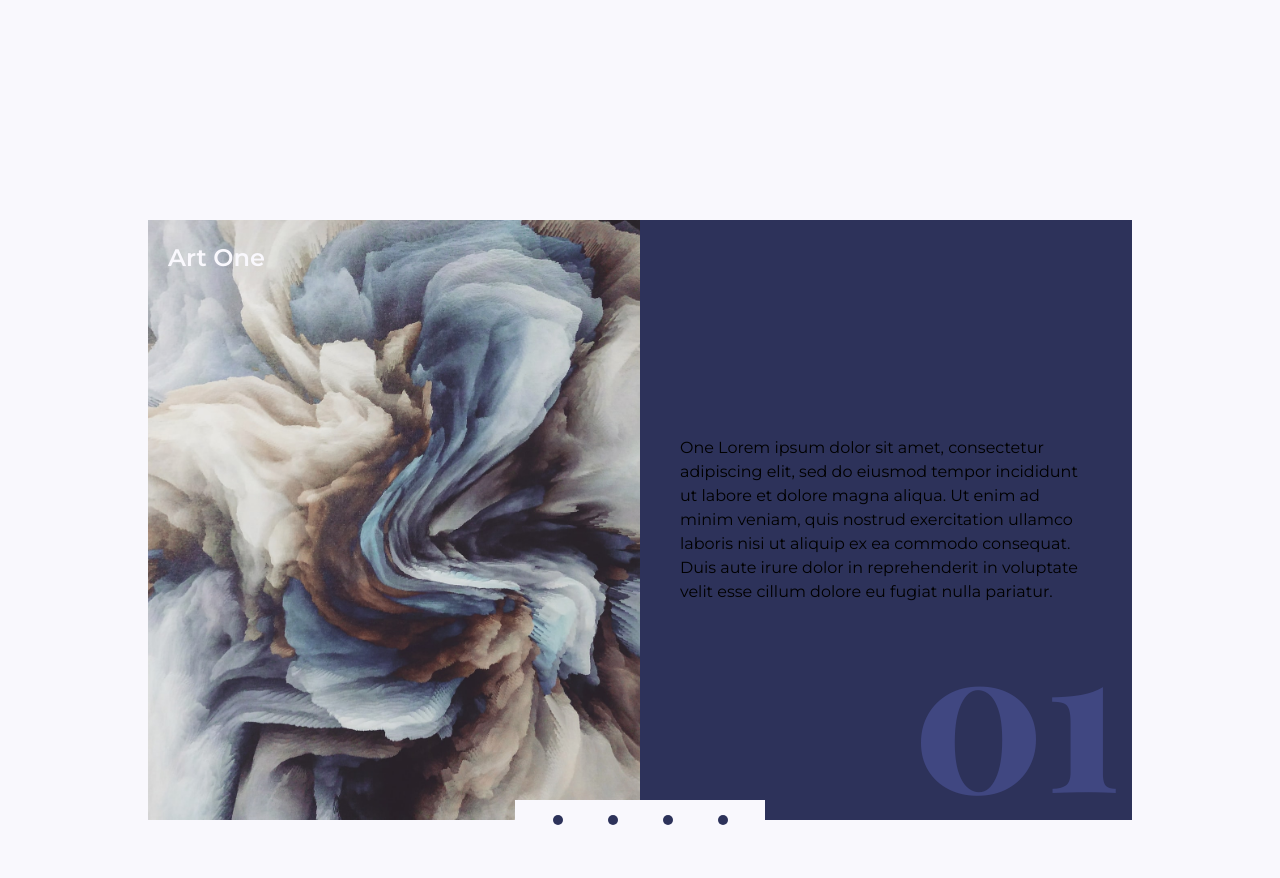
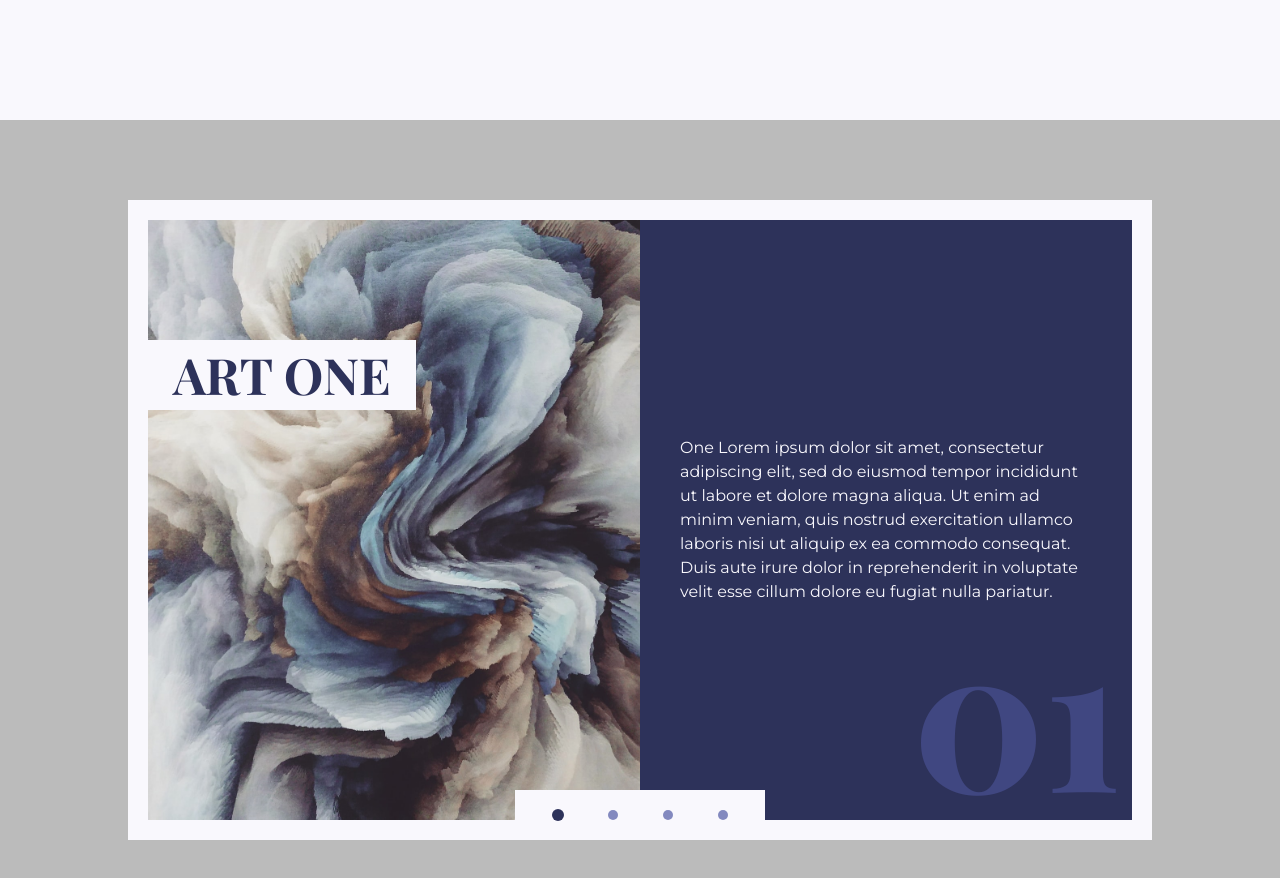
Before and after one commit to matthew-woodington/amanda-portfolio-v1, a React (Vite) app: page / in a window 1280 px wide. Shown: the part 1240-2118 px from the top of the page. Built offline with nearby package versions, Linux system fonts and the light colour scheme.

Commit message:
animate art content

```diff
--- a/src/Pages/Art/Art.css
+++ b/src/Pages/Art/Art.css
@@ -4,6 +4,7 @@
   justify-content: center;
   align-items: center;
   position: relative;
+  background-color: var(--grey1);
 }
 
 .art-display {
@@ -14,6 +15,8 @@
   justify-content: center;
   padding: 20px;
   position: relative;
+  background-color: var(--bg-white);
+  transition: all 0.6s ease-in-out;
 }
 
 .img-container, .info-container {
@@ -21,6 +24,7 @@
   height: 100%;
   overflow: hidden;
   position: relative;
+  background-color: var(--bg-dark);
 }
 
 .display-img {
@@ -28,18 +32,36 @@
   object-position: center;
   max-width: 100%;
   min-height: 100%;
+
+  scale: 1;
+  opacity: 1;
+  transition: all 0.6s ease-in-out;
+  filter: blur(0px);
 }
 
 .display-title {
-  color: var(--bg-white);
+  background-color: var(--bg-white);
+  padding: 10px 25px;
   position: absolute;
-  top: 20px;
-  left: 20px;
+  top: 20%;
+  left: 0;
   z-index: 10;
+
+  font-family: var(--display);
+  font-weight: 700;
+  color: var(--bg-dark);
+  font-size: 50px;
+  line-height: 50px;
+  text-transform: uppercase;
+
+  opacity: 1;
+  transform: translateX(0);
+  transition: all 0.3s ease-in-out;
+  transition-delay: 0.6s;
 }
 
 .info-container {
-  background-color: var(--bg-dark);
+  /* background-color: var(--bg-dark); */
   display: flex;
   flex-direction: column;
   align-items: center;
@@ -49,6 +71,13 @@
 
 .info-text {
   padding: 40px;
+  color: var(--bg-white);
+
+  opacity: 1;
+  transform-origin: left;
+  transform: translateX(0);
+  transition: all 0.3s ease-in-out;
+  transition-delay: 0.6s;
 }
 
 .info-number {
@@ -64,12 +93,17 @@
   right: 10px;
 
   line-height: 200px;
+
+  opacity: 1;
+  transform: translateY(0);
+  transition: all 0.3s ease-in-out;
+  transition-delay: 0.6s;
 }
 
 .display-buttons {
   width: 250px;
-  height: 40px;
-  padding: 5px 15px;
+  height: 50px;
+  padding: 10px 15px;
   position: absolute;
   bottom: 0;
   left: 50%;
@@ -92,10 +126,44 @@
   align-items: center;
 }
 
+.toggle-btn.active > .btn-icon {
+  background-color: var(--bg-dark);
+  scale: 1.2;
+}
+
 .btn-icon {
   content: '';
   height: 10px;
   width: 10px;
-  background-color: var(--bg-dark);
+  background-color: #8389bf;
   border-radius: 50%;
 }
+
+
+/* ANIMATIONS */
+
+.art-display.animate > .img-container > .display-img {
+  opacity: 0;
+  scale: 2;
+  filter: blur(10px);
+  transition: all 0.6s ease-in-out;
+}
+
+.art-display.animate > .img-container > .display-title  {
+  opacity: 0;
+  transform: translateX(-90%);
+  transition: all 0.3s ease-in-out;
+}
+
+.art-display.animate > .info-container > .info-number {
+  opacity: 0;
+  transform: translateY(30%);
+  transition: all 0.3s ease-in-out;
+}
+
+.art-display.animate > .info-container > .info-text {
+  opacity: 0;
+  transform-origin: right;
+  transform: translate(10%);
+  transition: all 0.3s ease-in-out;
+}
--- a/src/Pages/Art/Art.jsx
+++ b/src/Pages/Art/Art.jsx
@@ -1,5 +1,5 @@
 import "./art.css"
-import React, { useEffect, useState } from 'react'
+import React, { useEffect, useRef, useState } from 'react'
 import art1 from '../../assets/images/art1.jpeg'
 import art2 from '../../assets/images/art2.jpeg'
 import art3 from '../../assets/images/art3.jpeg'
@@ -39,19 +39,37 @@ const ART_LIST = [
 function Art() {
   const [activeIndex, setActiveIndex] = useState(0)
   const [display, setDisplay] = useState(ART_LIST[activeIndex])
+  const [animate, setAnimate] = useState(false)
 
   useEffect(() => {
     setDisplay(ART_LIST[activeIndex])
   }, [activeIndex])
 
   const changeDisplay = (index) => {
+    if (index == activeIndex) {
+      return
+    }
+
+    setAnimate(true)
+    setTimeout(updateDisplayInfo, 600, index)
+  }
+
+  const updateDisplayInfo = (index) => {
+    setAnimate(false)
+
+    const previous = activeIndex
+    const activeBtn = document.getElementById(`dispbtn ${index}`)
+    const previousBtn = document.getElementById(`dispbtn ${previous}`)
+
     setActiveIndex(index)
-    console.log(index)
+
+    activeBtn.classList.add('active')
+    previousBtn.classList.remove('active')
   }
 
   return (
     <div id='art' className='art'>
-      <div className="art-display">
+      <div className={animate ? "art-display animate" : "art-display"}>
         <div className="img-container">
           <img src={display.image} alt="artwork" className="display-img" />
           <h2 className="display-title">{display.title}</h2>
@@ -61,10 +79,10 @@ function Art() {
           <span className="info-number">{display.number}</span>
         </div>
         <div className="display-buttons">
-          <button className="toggle-btn" onClick={(e) => changeDisplay(0)}><div className="btn-icon" /></button>
-          <button className="toggle-btn" onClick={(e) => changeDisplay(1)}><div className="btn-icon" /></button>
-          <button className="toggle-btn" onClick={(e) => changeDisplay(2)}><div className="btn-icon" /></button>
-          <button className="toggle-btn" onClick={(e) => changeDisplay(3)}><div className="btn-icon" /></button>
+          <button id="dispbtn 0" className="toggle-btn active" onClick={() => changeDisplay(0)}><div className="btn-icon" /></button>
+          <button id="dispbtn 1" className="toggle-btn" onClick={() => changeDisplay(1)}><div className="btn-icon" /></button>
+          <button id="dispbtn 2" className="toggle-btn" onClick={() => changeDisplay(2)}><div className="btn-icon" /></button>
+          <button id="dispbtn 3" className="toggle-btn" onClick={() => changeDisplay(3)}><div className="btn-icon" /></button>
         </div>
       </div>
     </div>
--- a/src/Pages/Home/home.css
+++ b/src/Pages/Home/home.css
@@ -58,7 +58,7 @@
 }
 
 .custom-shape-divider-bottom-1677691972 .shape-fill {
-  fill: #bbbbbb;
+  fill: var(--grey1);
 }
 
 /** For mobile devices **/
--- a/src/index.css
+++ b/src/index.css
@@ -22,6 +22,7 @@
   --orange1: #D98F66;
   --display-text-opacity: #d98e668b;
   --display-text-opacity-dark: #2D325A8b;
+  --grey1: #bbbbbb;
 
   --cursive: 'Playlist-Script', cursive;
   --display: 'Playfair Display', serif;
```
